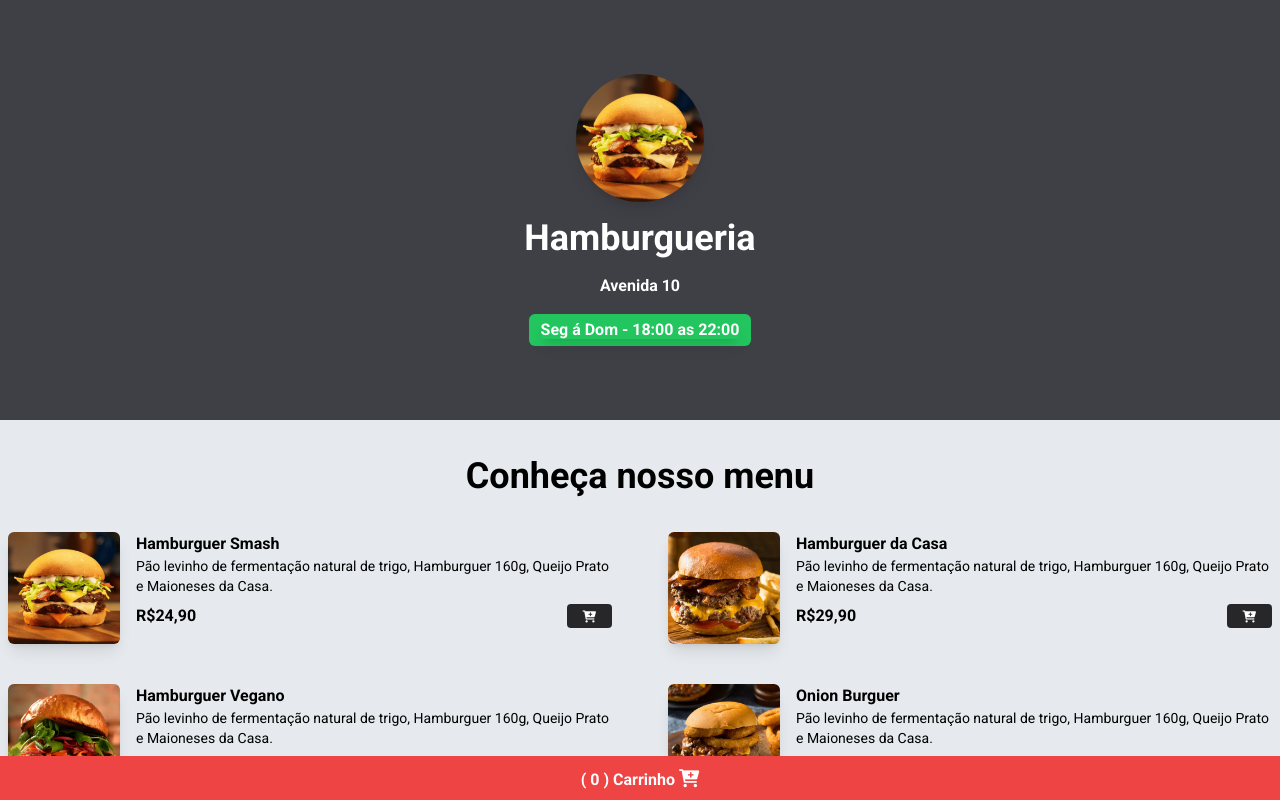
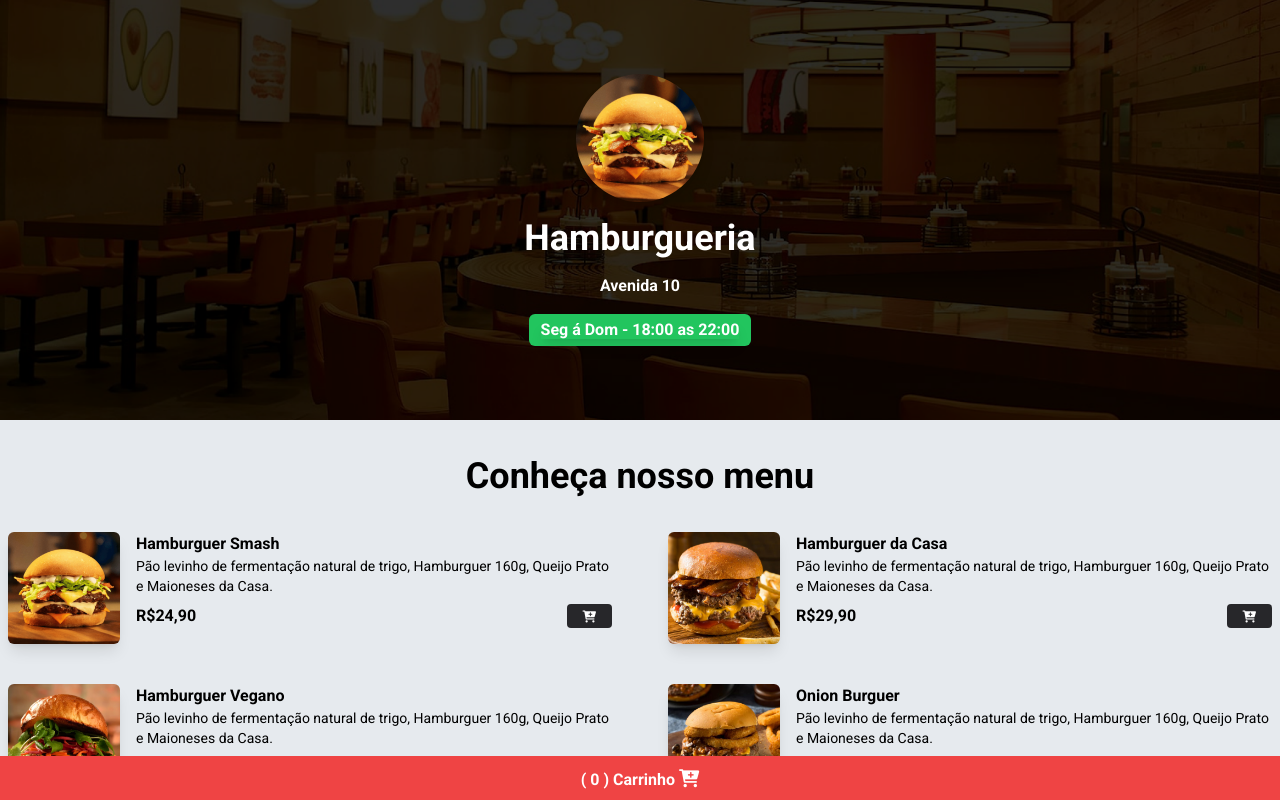
Before and after one commit to eduardossoares/menu, a website: page index.html in a window 1280 px wide. Shown: the top 800 px of the page. Drawn offline with nearby package versions, Linux system fonts and the light colour scheme; the site is published under a folder, as on GitHub Pages, so addresses that start at the root find nothing; files whose address does not match are found by name.

Commit message:
update header img

```diff
--- a/index.html
+++ b/index.html
@@ -34,7 +34,7 @@
 
 <body>
     <!--Header-->
-    <header class="w-full h-[420px] bg-zinc-700 bg-[url('/assets/bg.png')] bg-cover bg-center">
+    <header class="w-full h-[420px] bg-zinc-700 bg-[url('./assets/bg.png')] bg-cover bg-center">
 
         <div class="w-full h-full flex flex-col justify-center items-center">
 
```
Also changed, not shown: styles/output.css.
